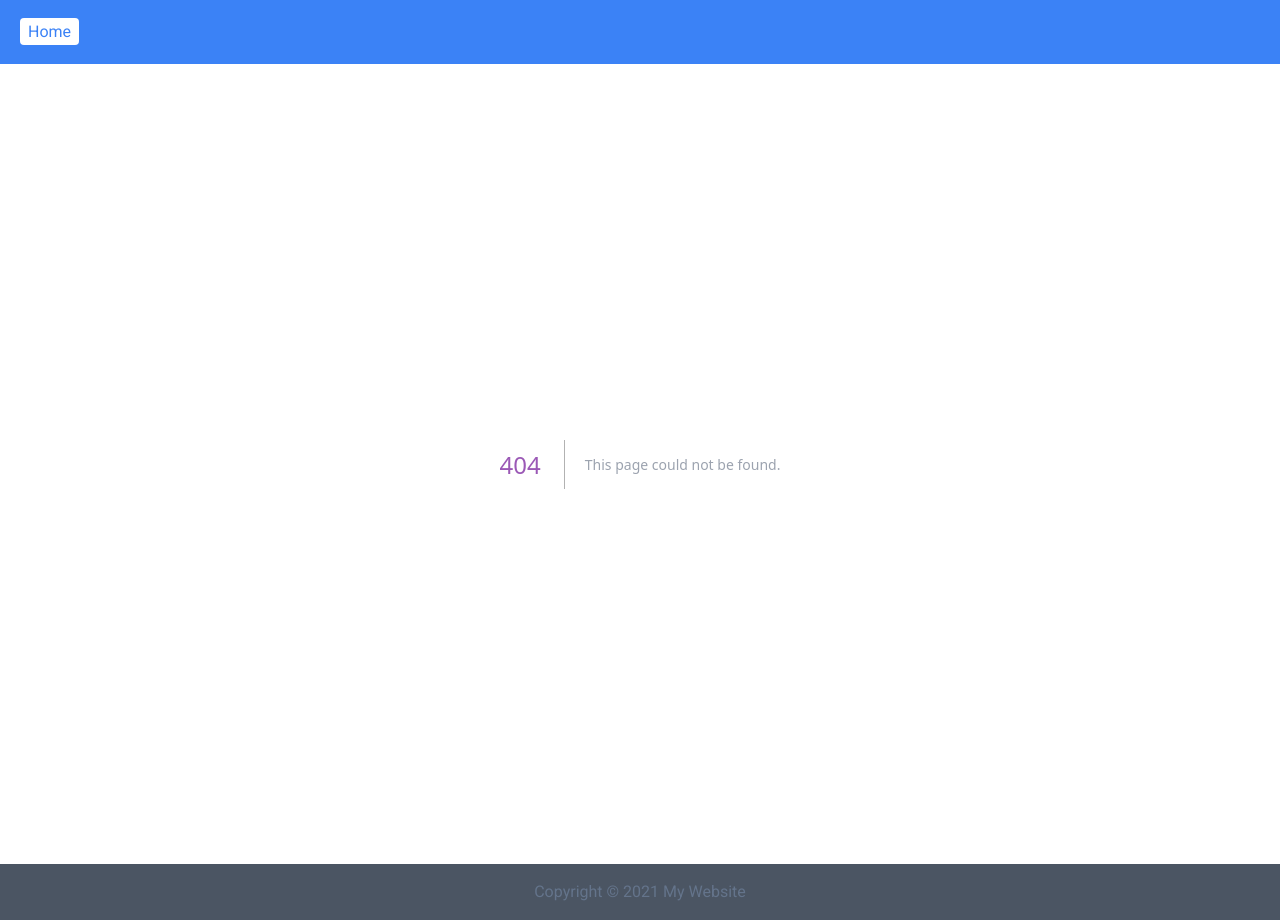
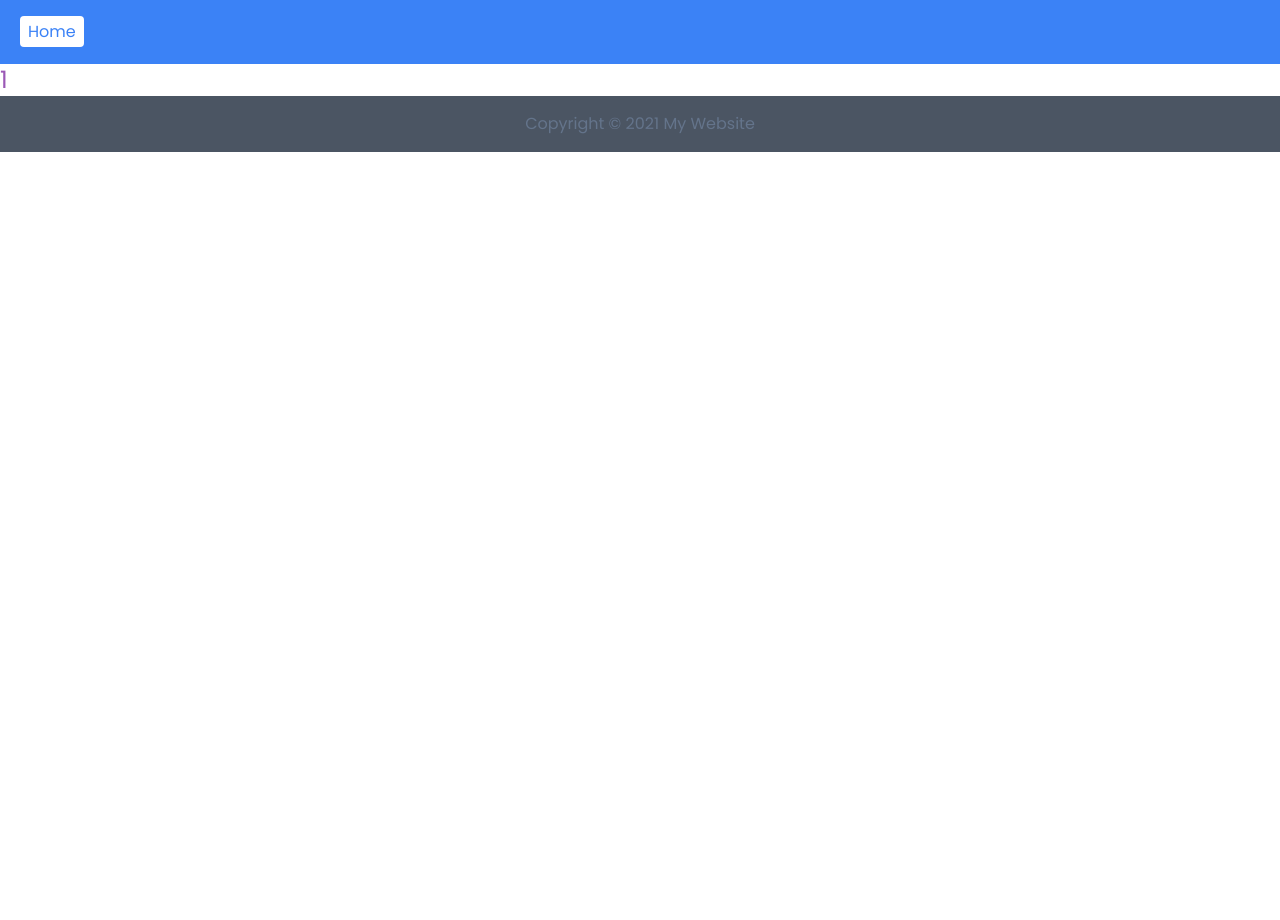
Before and after one commit to rsshonjoydas/nextjs, a Next.js app: page /post/1 in a window 1280 px wide. Before the commit this address had no page. After the commit the page ends 800 px from the top, so only its background shows below. Built offline with nearby package versions, Linux system fonts and the light colour scheme; a web font is replaced by a local one.

Commit message:
dynamic title

```diff
--- a/app/head.tsx
+++ /dev/null
@@ -1,9 +0,0 @@
-export default function Head() {
-  return (
-    <>
-      <title>RS Shonjoy</title>
-      <meta content='width=device-width, initial-scale=1' name='viewport' />
-      <link rel='icon' href='/favicon.ico' />
-    </>
-  );
-}
--- a/app/layout.tsx
+++ b/app/layout.tsx
@@ -1,6 +1,20 @@
+import type { Metadata } from 'next';
+import { Poppins } from 'next/font/google';
 import '../styles/index.scss';
+import Footer from './Footer';
 import Header from './Header';
-import Footer from './Footer';
+
+export const metadata: Metadata = {
+  title: 'Redolence',
+  description: 'MERN Stack Web Developer',
+  keywords:
+    'Redolence, web developer, HTML, CSS, SASS, Tailwindcss, JavaScript, Typescript, ReactJS, NextJS, NodeJS, ExpressJS, MondoDB, Redis, Firebase and Docker',
+};
+
+const font = Poppins({
+  weight: ['400', '700'],
+  subsets: ['latin'],
+});
 
 export default function RootLayout({
   children,
@@ -8,7 +22,7 @@ export default function RootLayout({
   children: React.ReactNode;
 }) {
   return (
-    <html>
+    <html className={font.className}>
       <head />
       <body>
         <Header />
--- /dev/null
+++ b/app/post/[postId]/page.tsx
@@ -0,0 +1,32 @@
+import { Metadata } from 'next';
+
+interface PageProps {
+  params: {
+    postId: string;
+  };
+}
+
+type Post = {
+  userId: number;
+  id: number;
+  title: string;
+  body: string;
+};
+
+export async function generateMetadata({
+  params,
+}: PageProps): Promise<Metadata> {
+  const res = await fetch(
+    `https://jsonplaceholder.typicode.com/posts/${params.postId}`
+  );
+  const data = (await res.json()) as Post;
+  return { title: data.title };
+}
+
+const PostPage = ({ params }: PageProps) => (
+  <div>
+    <h1>{params.postId}</h1>
+  </div>
+);
+
+export default PostPage;
--- a/package.json
+++ b/package.json
@@ -6,7 +6,7 @@
     "start": "next start"
   },
   "dependencies": {
-    "next": "latest",
+    "next": "13.2.3",
     "react": "18.2.0",
     "react-dom": "18.2.0",
     "sass": "^1.57.1"
```
Also changed, not shown: 1 other file (tests, documents, lock files or other folders).
